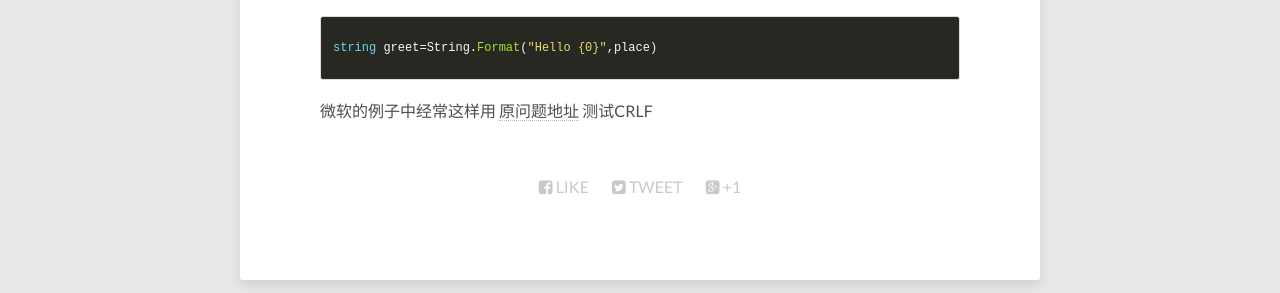
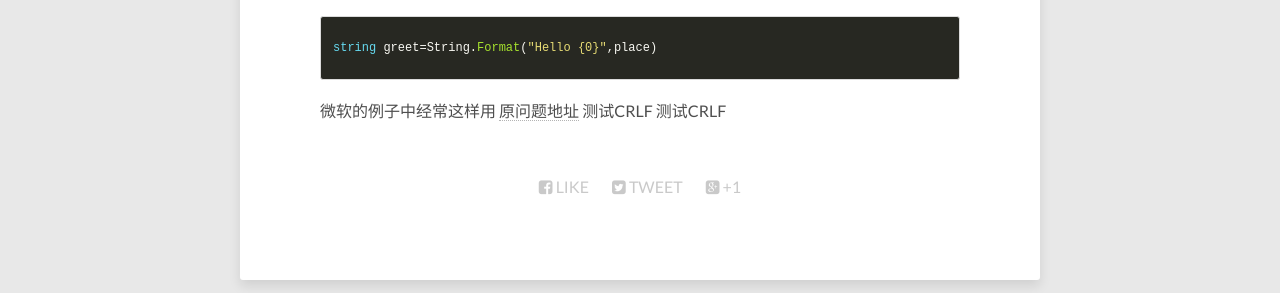
Before and after one commit to Sunzhuokai/sunzhuokai.github.com, a Jekyll site: the page built from _posts/2015-06-07-StackOverflow-Charp常见问题1.markdown, in a window 1280 px wide. Shown: the part 653-946 px from the top of the page. Built offline with Jekyll 4.4.1, drawn with Linux system fonts in a browser that asks for light colours; nearby versions of some CDN libraries; comment, search, counter and statistics services are not loaded.

Commit message:
测试CRLF

```diff
--- a/_posts/2015-06-07-StackOverflow-Charp常见问题1.markdown
+++ b/_posts/2015-06-07-StackOverflow-Charp常见问题1.markdown
@@ -29,4 +29,4 @@ string greet=String.Format("Hello {0}",place)
 {% endhighlight %}
 微软的例子中经常这样用
  [原问题地址](http://stackoverflow.com/questions/7074/whats-the-difference-between-string-and-String/7077#7077)
-测试CRLF
+测试CRLF 测试CRLF
```
